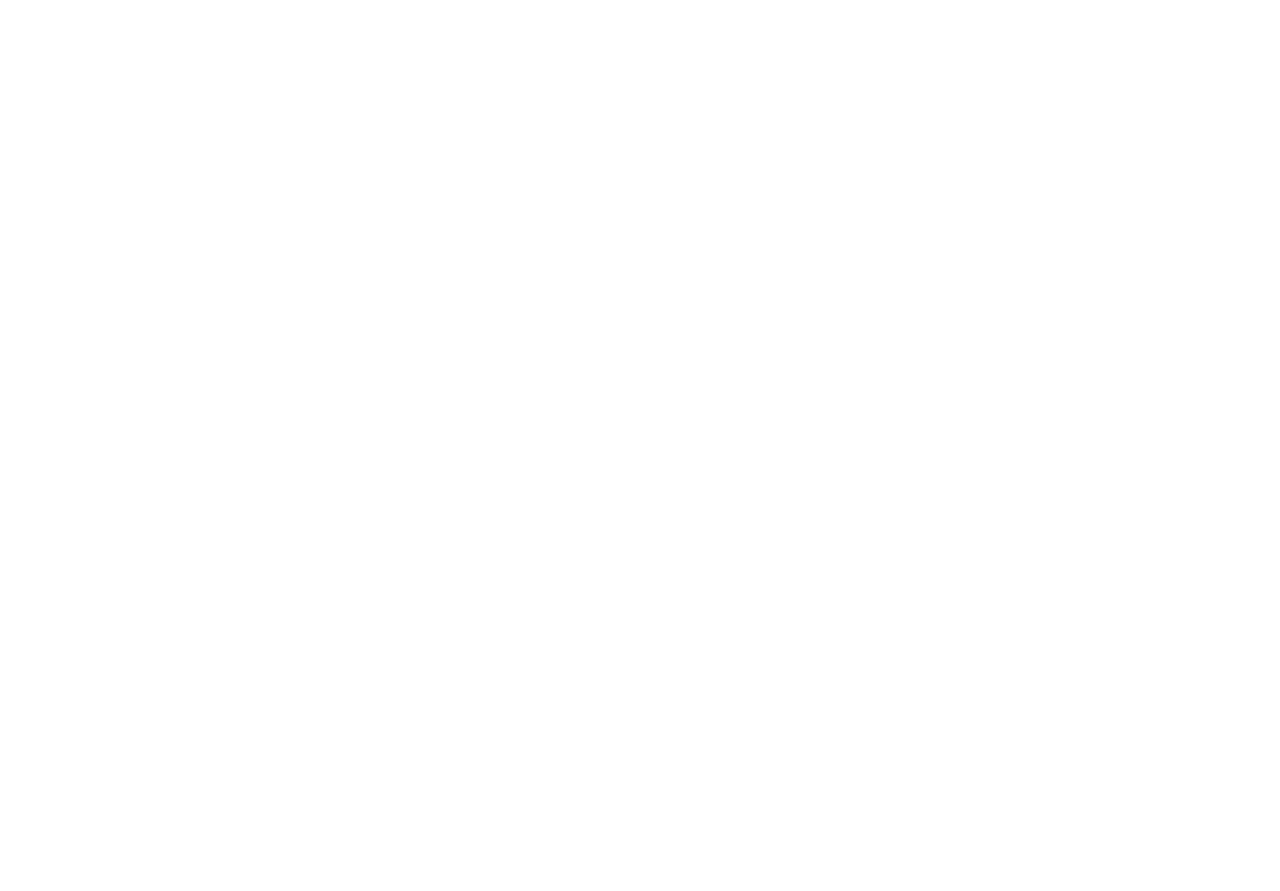
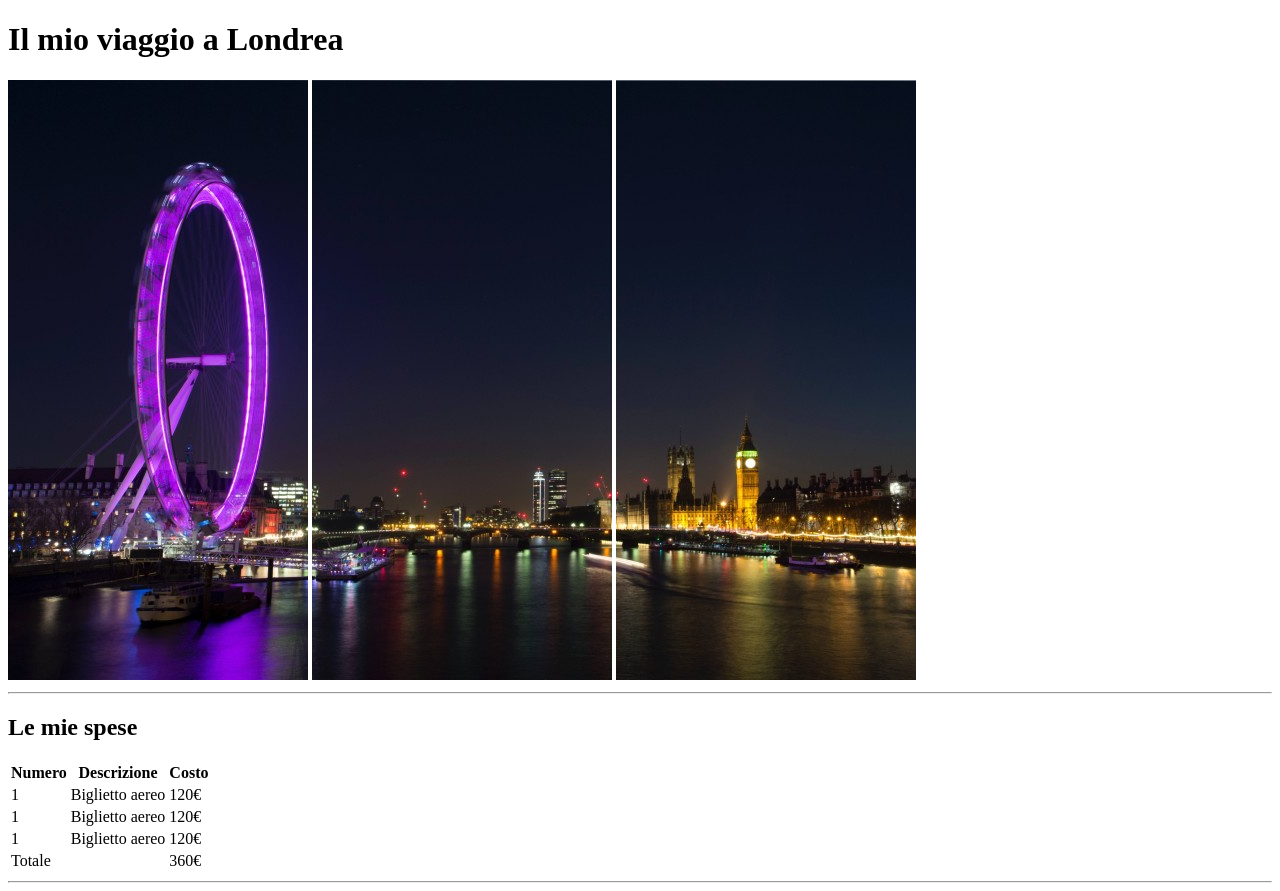
Before and after one commit to lollomrt/html-london-trip, a plain HTML site: page index.html in a window 1280 px wide. Before the commit the page ends 800 px from the top, so only its background shows below. Drawn offline with Linux system fonts and the light colour scheme.

Commit message:
Sezione 1 - Tabella

```diff
--- a/index.html
+++ b/index.html
@@ -8,5 +8,61 @@
 </head>
 <body>
 
+    <!-- Inizio header -->
+    <header>
+        <h1>Il mio viaggio a Londrea</h1>
+        <img src="./img/pexels-bill-emrich-230794-0.jpg" alt="parte 1 ruota panoramica">
+        <img src="./img/pexels-bill-emrich-230794-1.jpg" alt="parte 2 ruota panoramica">
+        <img src="./img/pexels-bill-emrich-230794-2.jpg" alt="parte 3 ruota panoramica">
+        <hr>
+    </header>
+
+    <!-- Inizio main -->
+    <main>
+
+        <!-- Sezione 1 -->
+        <section>
+            <h2>Le mie spese</h2>
+            <table>
+                <thead>
+                    <tr>
+                        <th>Numero</th>
+                        <th>Descrizione</th>
+                        <th>Costo</th>
+                    </tr>
+                </thead>
+                <tbody>
+                    <tr>
+                        <td>1</td>
+                        <td>Biglietto aereo</td>
+                        <td>120€</td>
+                    </tr>
+                    <tr>
+                        <td>1</td>
+                        <td>Biglietto aereo</td>
+                        <td>120€</td>
+                    </tr>
+                    <tr>
+                        <td>1</td>
+                        <td>Biglietto aereo</td>
+                        <td>120€</td>
+                    </tr>
+                </tbody>
+                <tfoot>
+                    <tr>
+                        <td>Totale</td>
+                        <td></td>
+                        <td>360€</td>
+                    </tr>
+                </tfoot>
+        </table>
+        <hr>
+        </section>
+
+        <!-- Sezione 2 -->
+        <section>
+
+        </section>
+    </main>
 </body>
 </html>
```
